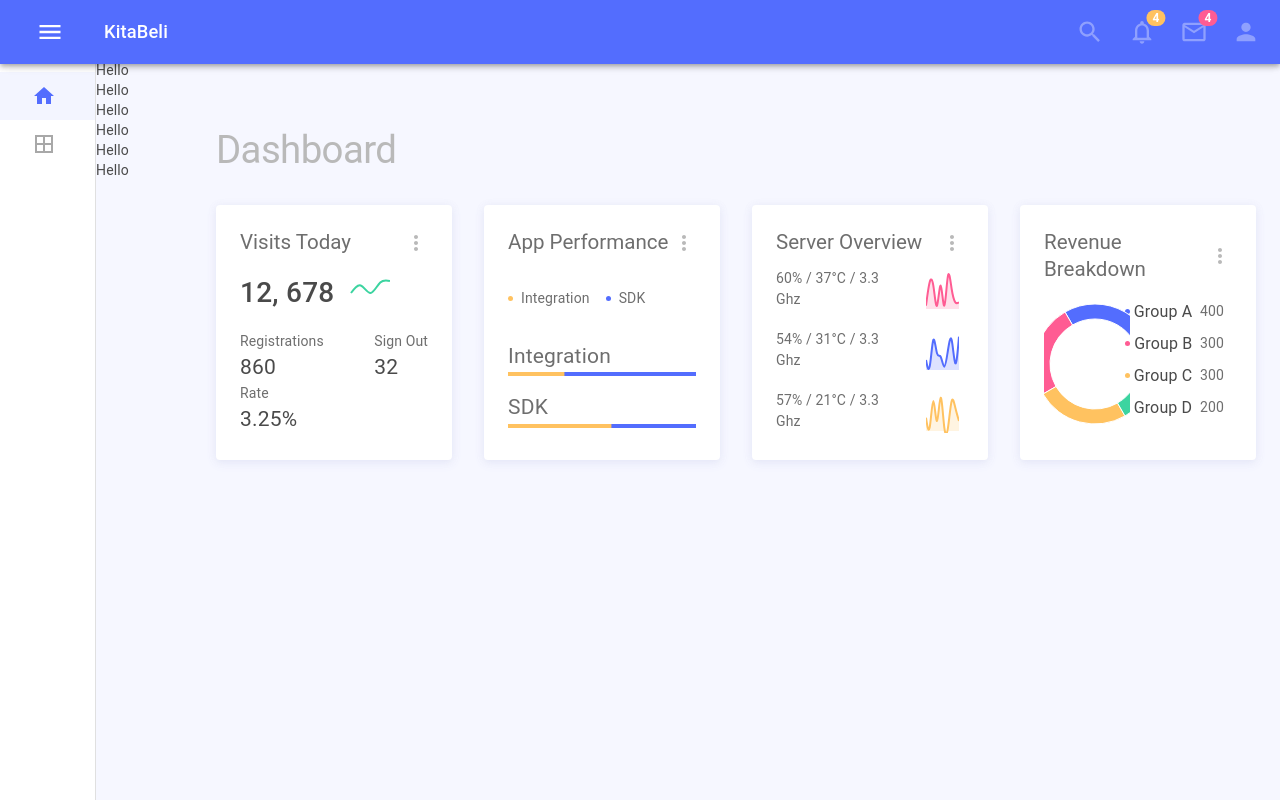
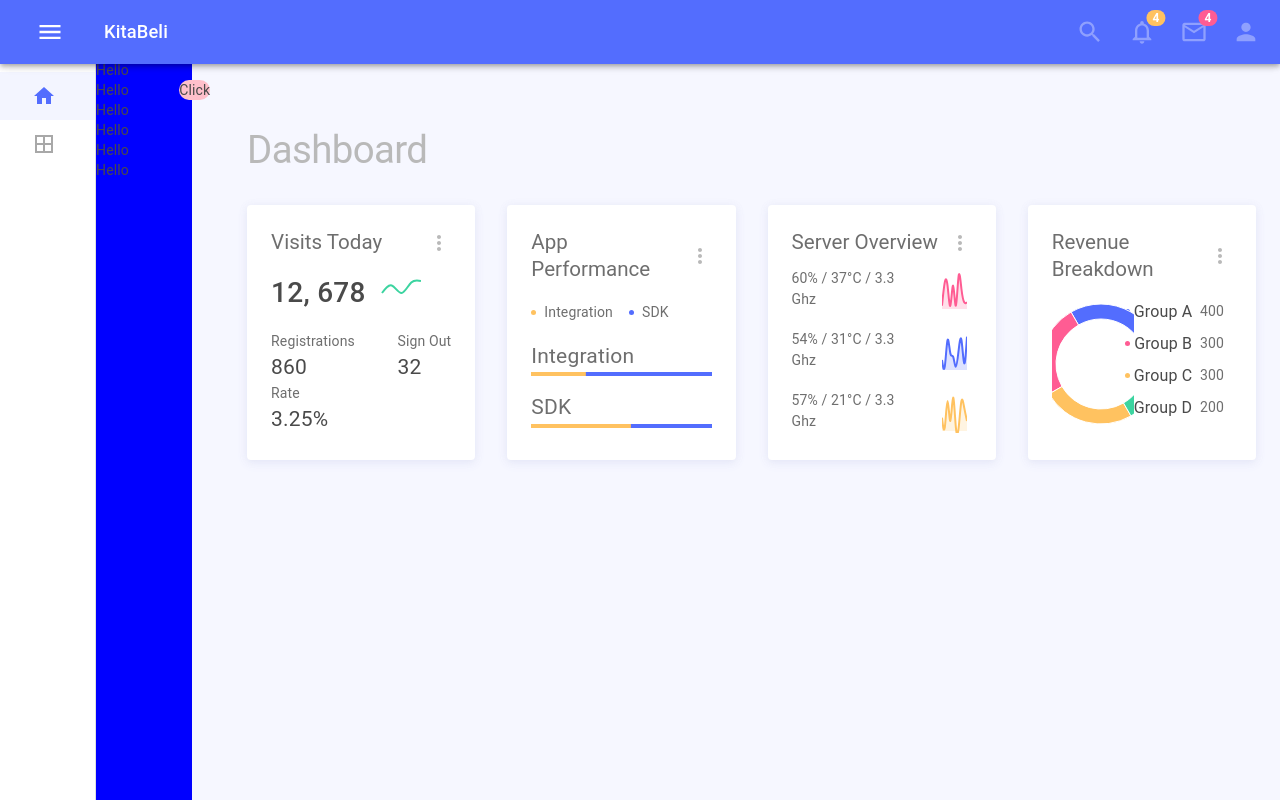
Before and after one commit to ujjwalsharma98/admin-dashboard, a React (Create React App) app: page /#/app/dashboard in a window 1280 px wide. Built offline with nearby package versions, Linux system fonts and the light colour scheme; sample sign-in values are in the browser's storage.

Commit message:
sub sidebar added with toggle functionality

```diff
--- a/src/components/ChildSideBar/index.js
+++ b/src/components/ChildSideBar/index.js
@@ -1,11 +1,12 @@
 import React from "react";
 import Styled from 'styled-components'
+
 const Wrapper = Styled.div`
     Width: 96px;
+    background-color: blue;
 `
 
-const ChildSidebar = () => {
-
+const ChildSidebar = props => {
     return(
         <Wrapper>
             <div>Hello</div>
--- a/src/components/Layout/Layout.js
+++ b/src/components/Layout/Layout.js
@@ -1,10 +1,11 @@
-import React from "react";
+import React, { useState } from "react";
 import {
   Route,
   Switch,
   Redirect,
   withRouter,
 } from "react-router-dom";
+import Styled from 'styled-components'
 import classnames from "classnames";
 
 // styles
@@ -23,8 +24,26 @@ import Charts from "../../pages/charts";
 // context
 import { useLayoutState } from "../../context/LayoutContext";
 
+const Button = Styled.div`
+    background-color: pink;
+    border-radius: 10px;
+    height: 20px;
+    position: relative;
+    left: -1%;
+    top: 80px;
+`
+
 function Layout(props) {
   var classes = useStyles();
+  const [showSidebar, setSidebar] = useState(true);
+
+  const SidebarView = () => {
+    if(showSidebar){
+      setSidebar(false)
+    }else{
+      setSidebar(true)
+    }
+  }
 
   // global
   var layoutState = useLayoutState();
@@ -34,7 +53,12 @@ function Layout(props) {
         <>
           <Header history={props.history} />
           <Sidebar />
-          <ChildSidebar/>
+          {showSidebar ? <ChildSidebar/> : ''}
+          <Button onClick={() => {
+            SidebarView()
+          }}
+          >Click
+          </Button>
           <div
             className={classnames(classes.content, {
               [classes.contentShift]: layoutState.isSidebarOpened,
```
